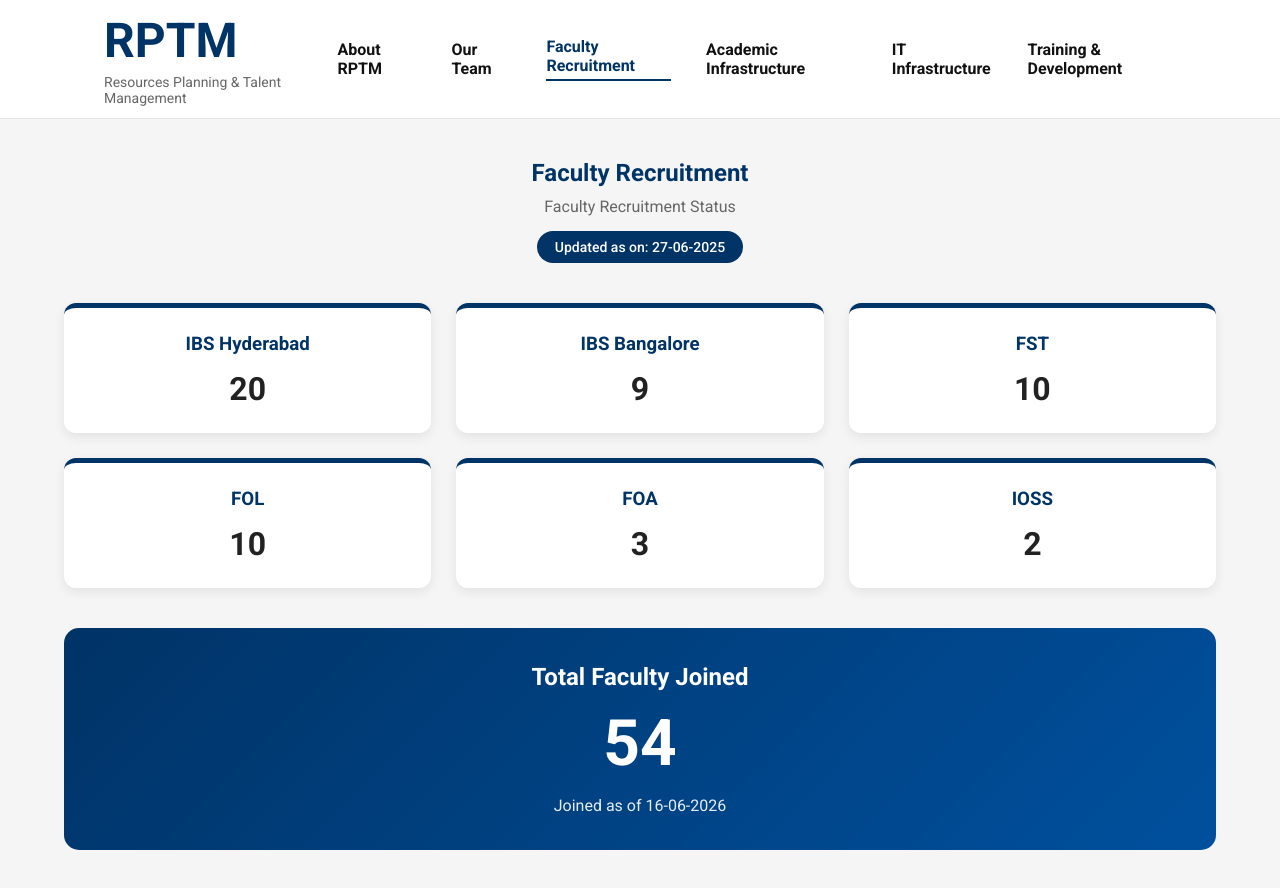
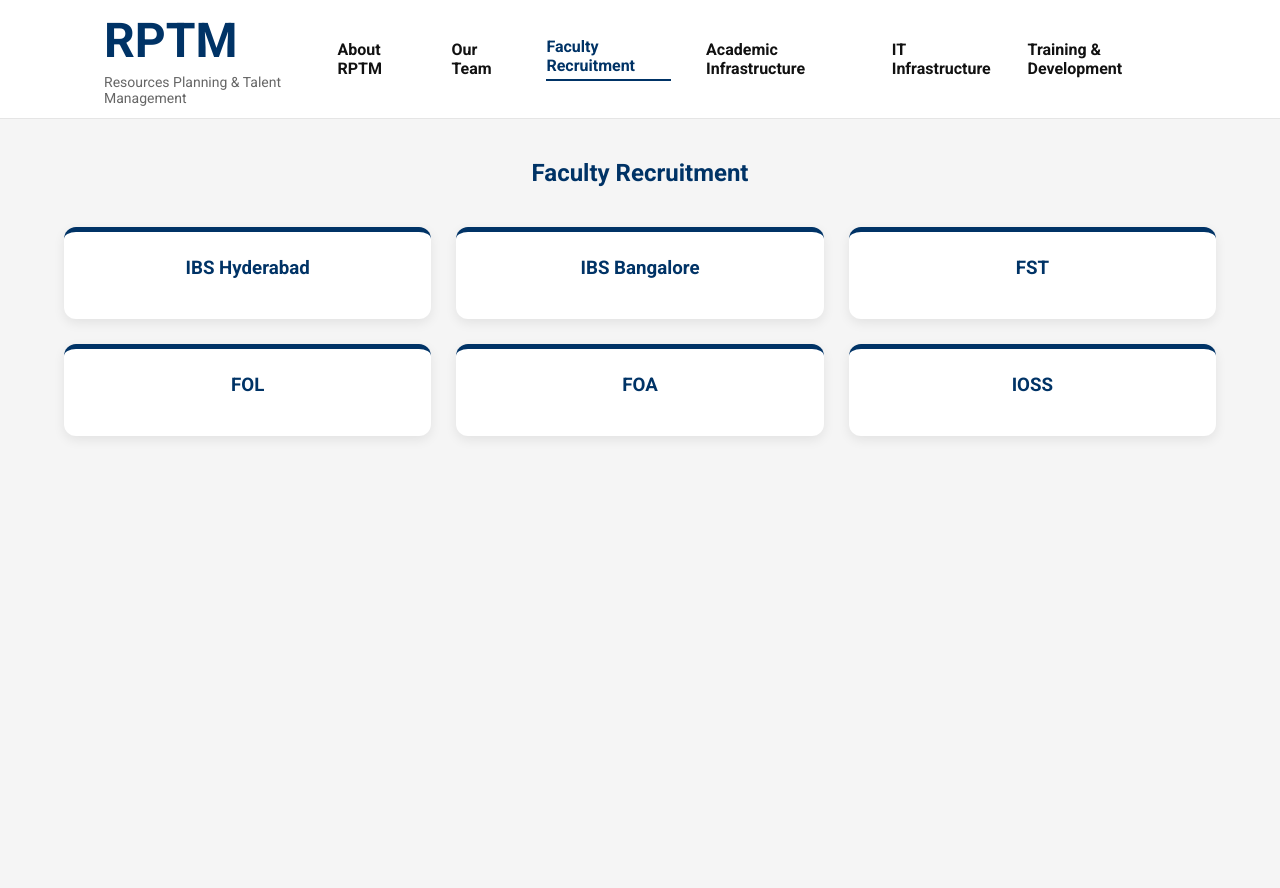
Before and after one commit to saigiriifhe/rptm-portal, an Angular app: page /faculty-recruitment in a window 1280 px wide. After the commit the page ends 800 px from the top, so only its background shows below. Built offline with nearby package versions, Linux system fonts and the light colour scheme.

Commit message:
chanhes in numbers in FR

```diff
--- a/src/app/pages/faculty-recruitment/faculty-recruitment.html
+++ b/src/app/pages/faculty-recruitment/faculty-recruitment.html
@@ -2,53 +2,53 @@
 
   <div class="page-header">
     <h1>Faculty Recruitment</h1>
-    <p>
+    <!-- <p>
       Faculty Recruitment Status
-    </p>
+    </p> -->
 
-     <div class="status-date">
+     <!-- <div class="status-date">
     Updated as on: 27-06-2025
-  </div>
+  </div> -->
   </div>
 
   <div class="recruitment-grid">
 
     <div class="recruitment-card">
       <h3>IBS Hyderabad</h3>
-      <span>20</span>
+      <!-- <span>20</span> -->
     </div>
 
     <div class="recruitment-card">
       <h3>IBS Bangalore</h3>
-      <span>9</span>
+      <!-- <span>9</span> -->
     </div>
 
     <div class="recruitment-card">
       <h3>FST</h3>
-      <span>10</span>
+      <!-- <span>10</span> -->
     </div>
 
     <div class="recruitment-card">
       <h3>FOL</h3>
-      <span>10</span>
+      <!-- <span>10</span> -->
     </div>
 
     <div class="recruitment-card">
       <h3>FOA</h3>
-      <span>3</span>
+      <!-- <span>3</span> -->
     </div>
 
     <div class="recruitment-card">
       <h3>IOSS</h3>
-      <span>2</span>
+      <!-- <span>2</span> -->
     </div>
 
   </div>
 
-  <div class="total-card">
+  <!-- <div class="total-card">
     <h2>Total Faculty Joined</h2>
     <div class="total-count">54</div>
     <p>Joined as of 16-06-2026</p>
-  </div>
+  </div> -->
 
 </section>
--- a/src/app/pages/fiop1/fiop1.html
+++ b/src/app/pages/fiop1/fiop1.html
@@ -39,9 +39,11 @@
 
       <img src="assets/training/gallery3.JPG">
 
-      <img src="assets/training/gallery4.JPG">
+      <img src="assets/training/gallery5.jpg">
 
-      <img src="assets/training/gallery5.jpg">
+      <img src="assets/training/gallery4.jpg">
+
+
 
 
       <img src="assets/training/gallery6.jpg">
@@ -75,11 +77,11 @@
 
   </div>
 
-  <div class="featured-image">
+  <!-- <div class="featured-image">
 
-    <img src="assets/training/group-photo1.JPG" alt="FIOP Group Photo">
+    <img src="assets/training/group-photo-3.JPG" alt="FIOP Group Photo">
 
-  </div>
+  </div> -->
 
   <div class="featured-image">
 
```
Also changed, not shown: 2 other files (tests, documents, lock files or other folders).
